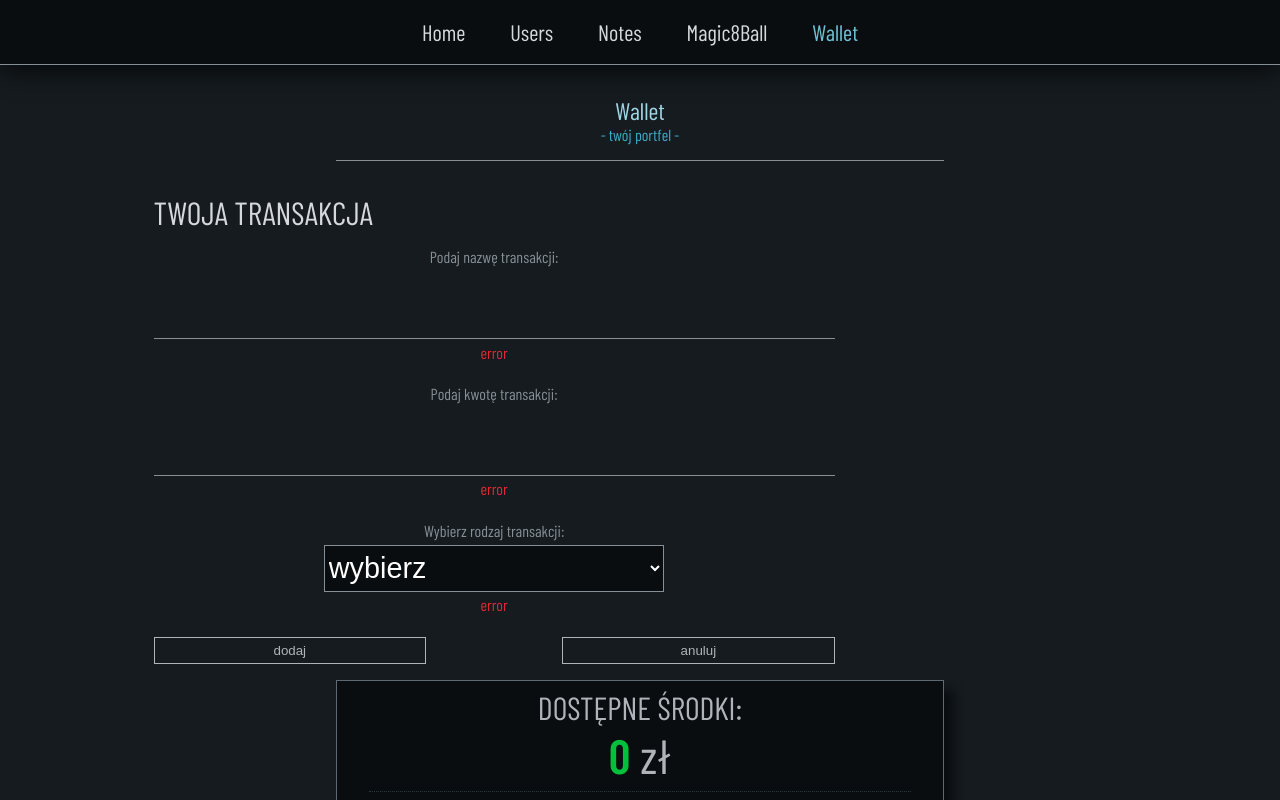
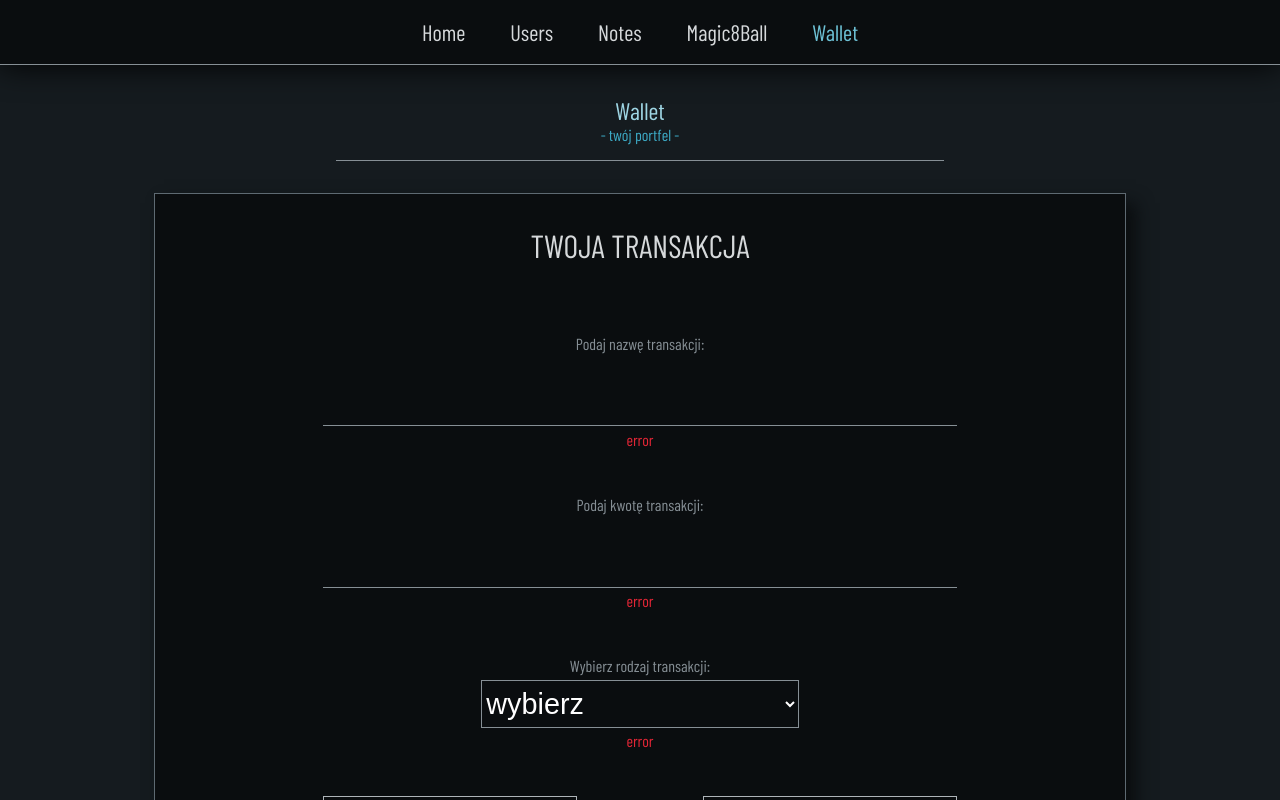
Before and after one commit to Scorpion19702022/SIMPLE_PROJECT_REACT_REDUX, a React (Vite) app: page /Wallet in a window 1280 px wide. Shown: the top 800 px of the page. Built offline with nearby package versions, Linux system fonts and the light colour scheme; a web font is replaced by a local one.

Commit message:
added function

```diff
--- a/src/Components/Wallet/Styles/WalletInputsModal.module.css
+++ b/src/Components/Wallet/Styles/WalletInputsModal.module.css
@@ -145,7 +145,7 @@
 }
 
 @media (min-width: 1200px) {
-	.wrapper {
+	.wrapper_active {
 		width: 80%;
 		height: 680px;
 	}
--- a/src/Components/Wallet/WalletInputsModal.tsx
+++ b/src/Components/Wallet/WalletInputsModal.tsx
@@ -15,7 +15,7 @@ const WalletInputsModal: React.FC<initialProps> = ({ isCancelModal, cancelModal
 	))
 
 	return (
-		<section className={styles.wrapper}>
+		<section className={isCancelModal ? styles.wrapper_no_active : styles.wrapper_active}>
 			<h2 className={styles.heading}>{`Twoja transakcja`.toLocaleUpperCase()}</h2>
 			<form className={styles.form}>
 				<div className={styles.box_inputs}>
@@ -35,7 +35,7 @@ const WalletInputsModal: React.FC<initialProps> = ({ isCancelModal, cancelModal
 				</div>
 				<div className={styles.box_btns}>
 					<button className={styles.btn}>dodaj</button>
-					<button className={styles.btn} type='button'>
+					<button className={styles.btn} type='button' onClick={cancelModal}>
 						anuluj
 					</button>
 				</div>
```
